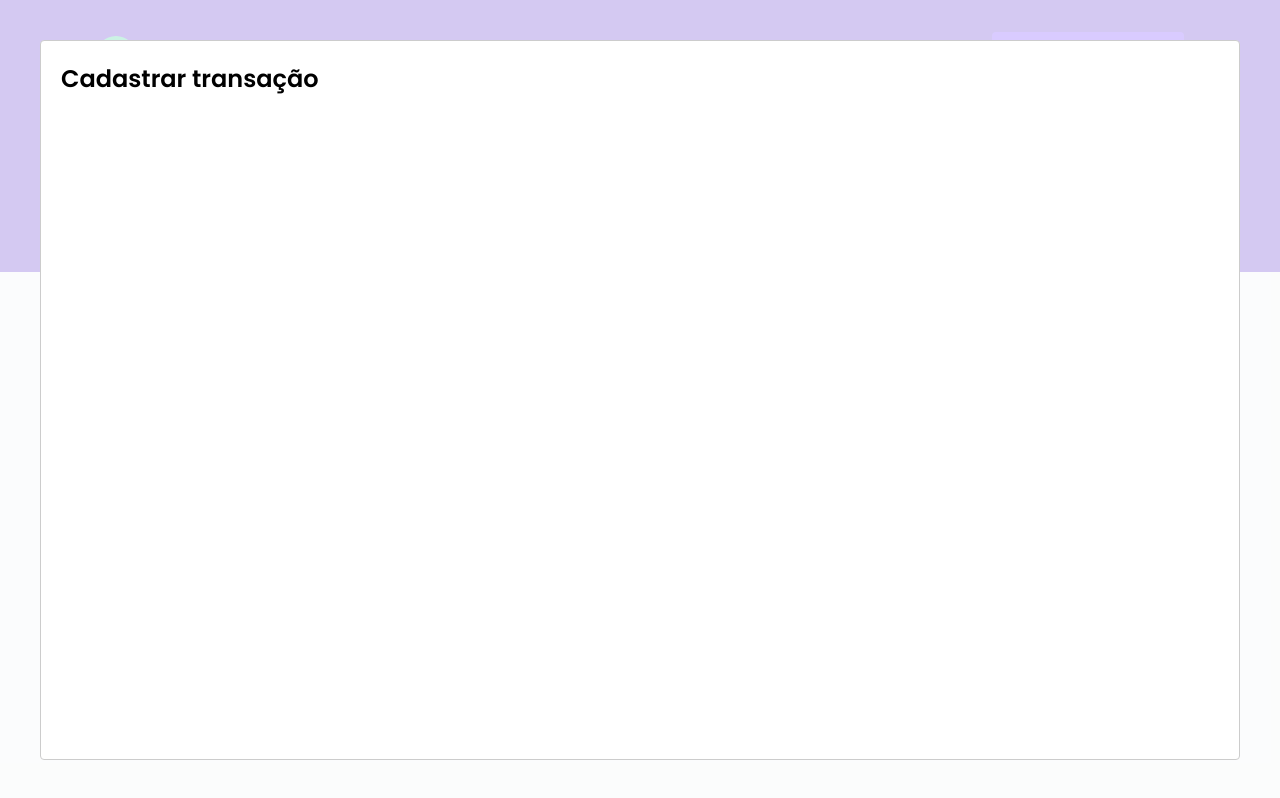
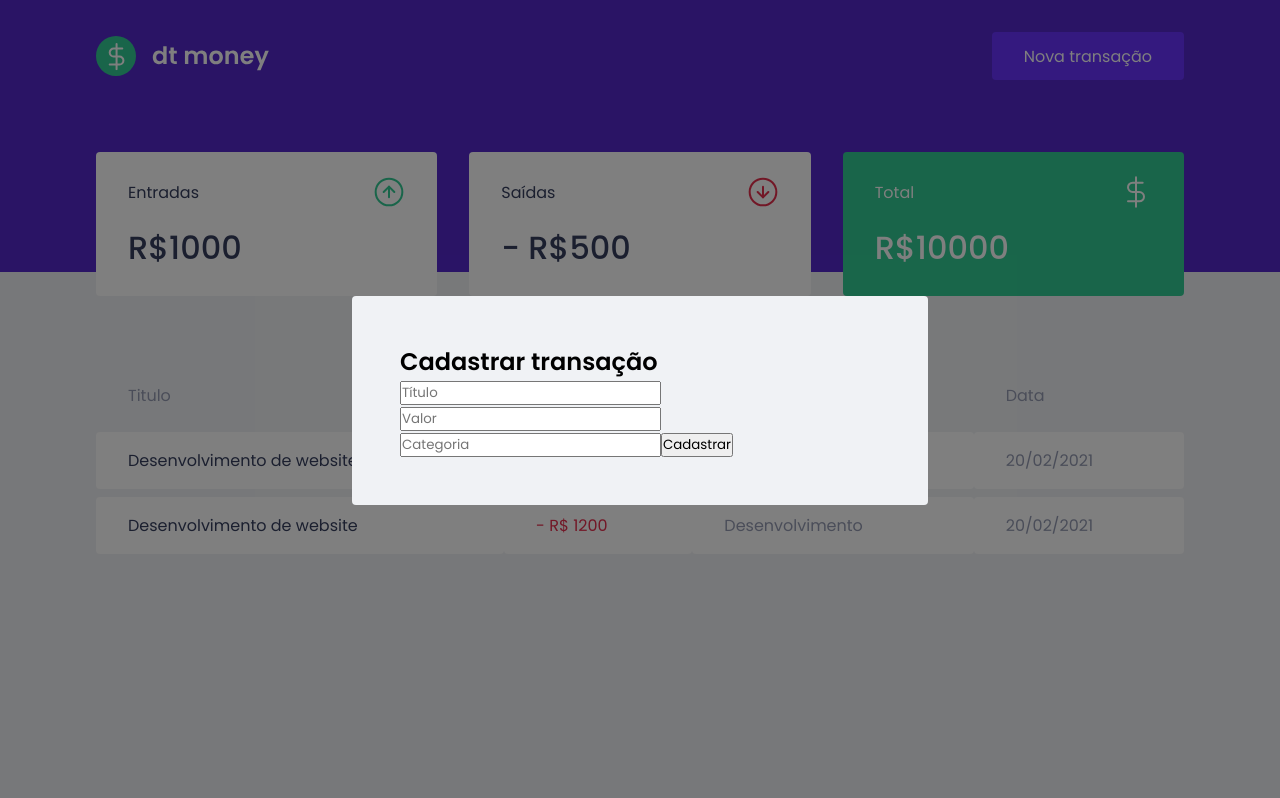
Before and after one commit to gabriel-mend/ignite-reactjs, a React (Create React App) app in the folder dt-money/: page / in a window 1280 px wide. Both pictures are taken after a click on the button "Nova transação". Built offline with nearby package versions, Linux system fonts and the light colour scheme; no server answers; what miragejs would draw is missing.

Commit message:
Estruturando Modal

```diff
--- a/dt-money/src/components/NewTransactionModal/index.tsx
+++ b/dt-money/src/components/NewTransactionModal/index.tsx
@@ -1,4 +1,5 @@
 import Modal from "react-modal";
+import { Container } from "./styles";
 
 interface NewTransactionModalProps {
   isOpen: boolean
@@ -10,8 +11,28 @@ export function NewTransactionModal ({ isOpen, onRequestClose }: NewTransactionM
     <Modal
       isOpen={isOpen}
       onRequestClose={onRequestClose}
+      overlayClassName="react-modal-overlay"
+      className="react-modal-content"
     >
-      <h2>Cadastrar transação</h2>
+      <Container>
+        <h2>Cadastrar transação</h2>
+        <input
+          type="text"
+          placeholder="Título"
+        />
+        <input
+          type="number"
+          placeholder="Valor"
+        />
+        <input
+          type="text"
+          placeholder="Categoria"
+        />
+
+        <button type="submit">
+          Cadastrar
+        </button>
+      </Container>
     </Modal>
   )
 }
--- a/dt-money/src/components/NewTransactionModal/styles.ts
+++ b/dt-money/src/components/NewTransactionModal/styles.ts
@@ -1,5 +1,5 @@
 import styled from "styled-components";
 
-export const Container = styled.div`
+export const Container = styled.form`
 
 `
--- a/dt-money/src/styles/global.ts
+++ b/dt-money/src/styles/global.ts
@@ -42,5 +42,29 @@ export const GlobalStyles = createGlobalStyle`
       opacity: 0.6;
       cursor: not-allowed;
     }
+
+    .react-modal-overlay {
+      background: rgba(0,0,0,0.5);
+
+      position: fixed;
+      top: 0;
+      left: 0;
+      right: 0;
+      bottom: 0;
+
+      display: flex;
+      align-items: center;
+      justify-content: center;
+    }
+
+    .react-modal-content {
+      width: 100%;
+      max-width: 576px;
+      padding: 3rem;
+      position: relative;
+
+      background-color: ${theme.palette.background};
+      border-radius: 0.25rem;
+    }
   `}
 `
```
